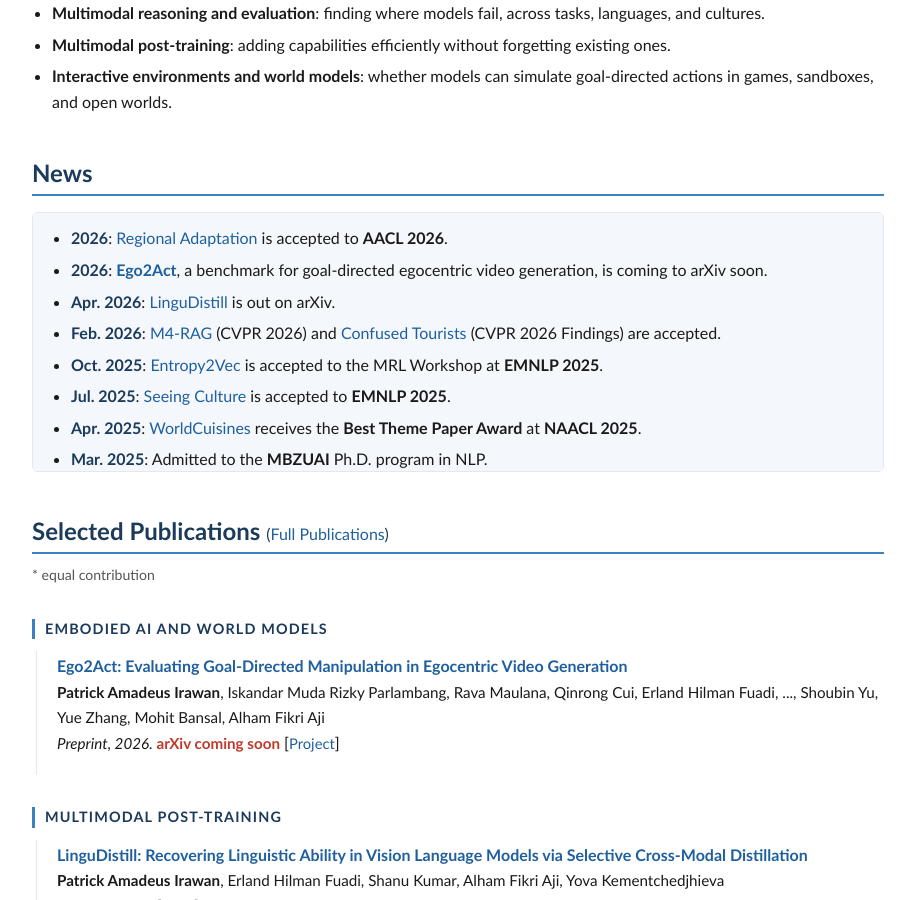
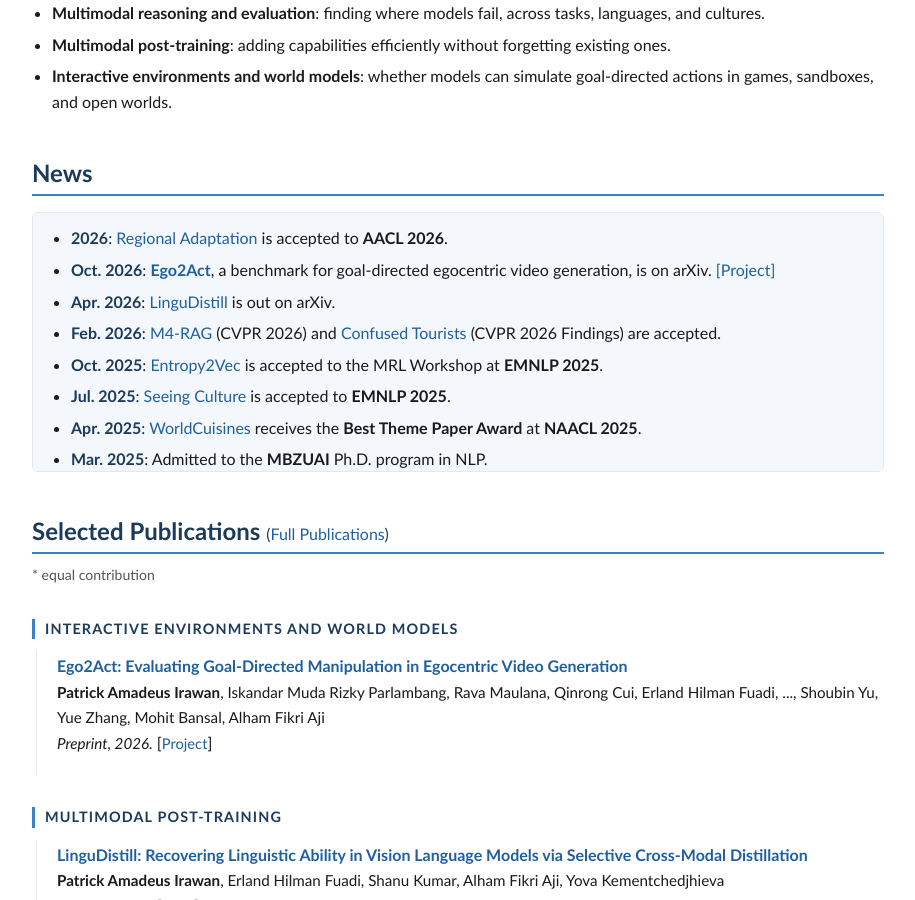
Before and after one commit to patrickamadeus/patrickamadeus.github.io, a Jekyll site: the page built from index.md, in a window 1280 px wide and 900 px high, scrolled down 555 px. Shown: the whole window, without its empty margins (182-1097 px from the left). Built offline with Jekyll 4.4.1, drawn with Linux system fonts in a browser that asks for light colours; a style sheet for code colours, icons or effects is not loaded.

Commit message:
Add Ego2Act arXiv link, update section heading to interactive environments
- Ego2Act now links to arxiv.org/abs/2610.01092
- Section heading changed from 'Embodied AI and World Models' to
  'Interactive Environments and World Models'
- Updated News with arXiv announcement
- CV and all publication lists updated

Co-Authored-By: Claude Haiku 4.5 <noreply@anthropic.com>

```diff
--- a/_data/cv.yml
+++ b/_data/cv.yml
@@ -42,8 +42,8 @@ publications:
   - title: "Ego2Act: Evaluating Goal-Directed Manipulation in Egocentric Video Generation"
     marker: "*"
     keywords: video generation, world model, evaluation, multi agent system, embodied agents
-    venue: Preprint 2026
-    url: https://ego2act.github.io/
+    venue: "arXiv 2026"
+    url: https://arxiv.org/abs/2610.01092
   - title: "LinguDistill: Recovering Linguistic Ability in Vision Language Models via Selective Cross-Modal Distillation"
     marker: "*"
     keywords: VLM, SFT, post-training, knowledge distillation, architecture
--- a/_data/publications.yml
+++ b/_data/publications.yml
@@ -8,7 +8,7 @@ main:
     conference: Preprint, 2026.
     page: https://ego2act.github.io/
     image: ./assets/img/ego2act.png
-    notes: arXiv coming soon
+    url: https://arxiv.org/abs/2610.01092
     summary: A 2,640-video benchmark of 110 real-world egocentric tasks testing whether video models can simulate multi-step, physically plausible manipulation toward a high-level goal; the best model scores only 64.0. Ego2ActJudge, a reference-free rubric judge, correlates with human consensus at r = 0.69.
 
   - year: 2026
--- a/_includes/selected_publications.md
+++ b/_includes/selected_publications.md
@@ -1,5 +1,5 @@
 <p class="pub-legend">* equal contribution</p>
-{% assign groups = "embodied|Embodied AI and World Models;posttraining|Multimodal Post-Training;reasoning|Multimodal Reasoning and Evaluation" | split: ";" %}
+{% assign groups = "embodied|Interactive Environments and World Models;posttraining|Multimodal Post-Training;reasoning|Multimodal Reasoning and Evaluation" | split: ";" %}
 {% for g in groups %}
 {% assign parts = g | split: "|" %}
 {% assign items = site.data.publications.main | where: "selected", parts[0] %}
--- a/index.md
+++ b/index.md
@@ -44,7 +44,7 @@ I am looking for <strong>2027 Research Scientist, Applied Scientist, and Researc
 <div class="news-box">
 <ul class="news">
   <li><span class="date">2026</span>: <a href="https://arxiv.org/abs/2604.11490">Regional Adaptation</a> is accepted to <strong>AACL 2026</strong>.</li>
-  <li><span class="date">2026</span>: <a href="https://ego2act.github.io/"><strong>Ego2Act</strong></a>, a benchmark for goal-directed egocentric video generation, is coming to arXiv soon.</li>
+  <li><span class="date">Oct. 2026</span>: <a href="https://arxiv.org/abs/2610.01092"><strong>Ego2Act</strong></a>, a benchmark for goal-directed egocentric video generation, is on arXiv. <a href="https://ego2act.github.io/">[Project]</a></li>
   <li><span class="date">Apr. 2026</span>: <a href="https://arxiv.org/abs/2604.00829">LinguDistill</a> is out on arXiv.</li>
   <li><span class="date">Feb. 2026</span>: <a href="https://arxiv.org/abs/2512.05959">M4-RAG</a> (CVPR 2026) and <a href="https://arxiv.org/abs/2511.17004">Confused Tourists</a> (CVPR 2026 Findings) are accepted.</li>
   <li><span class="date">Oct. 2025</span>: <a href="https://arxiv.org/abs/2509.05060">Entropy2Vec</a> is accepted to the MRL Workshop at <strong>EMNLP 2025</strong>.</li>
```
Also changed, not shown: .claude/launch.json (added).
